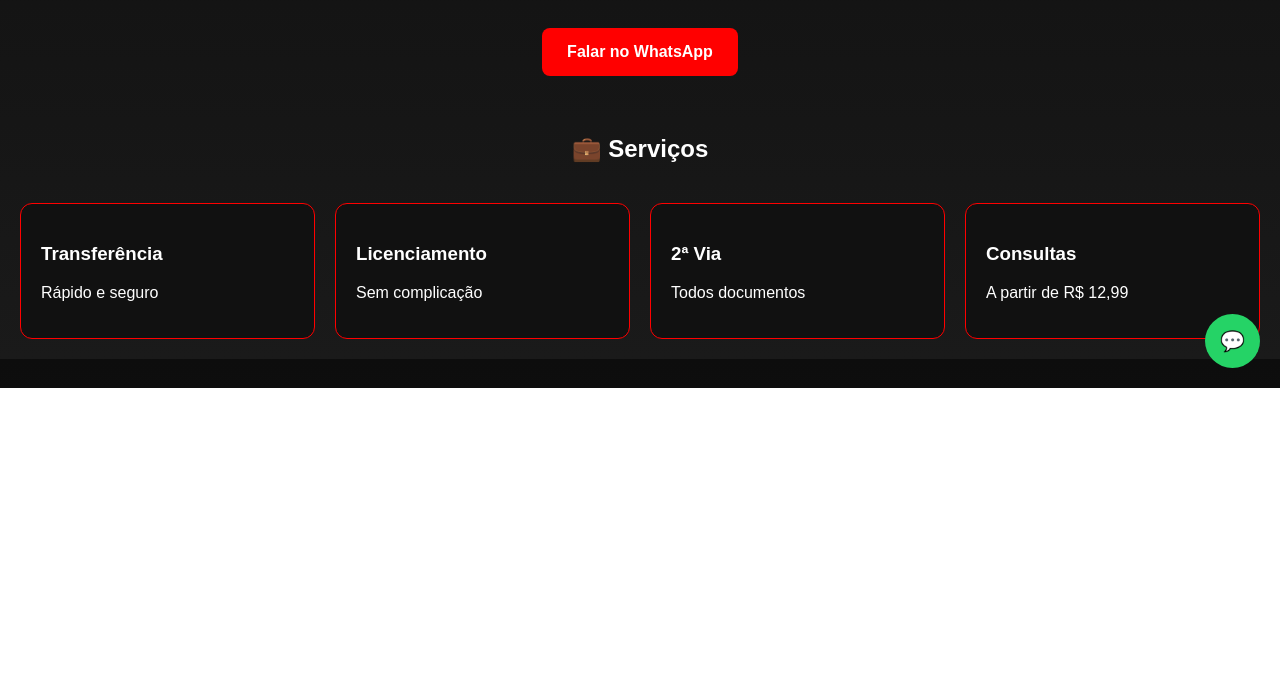
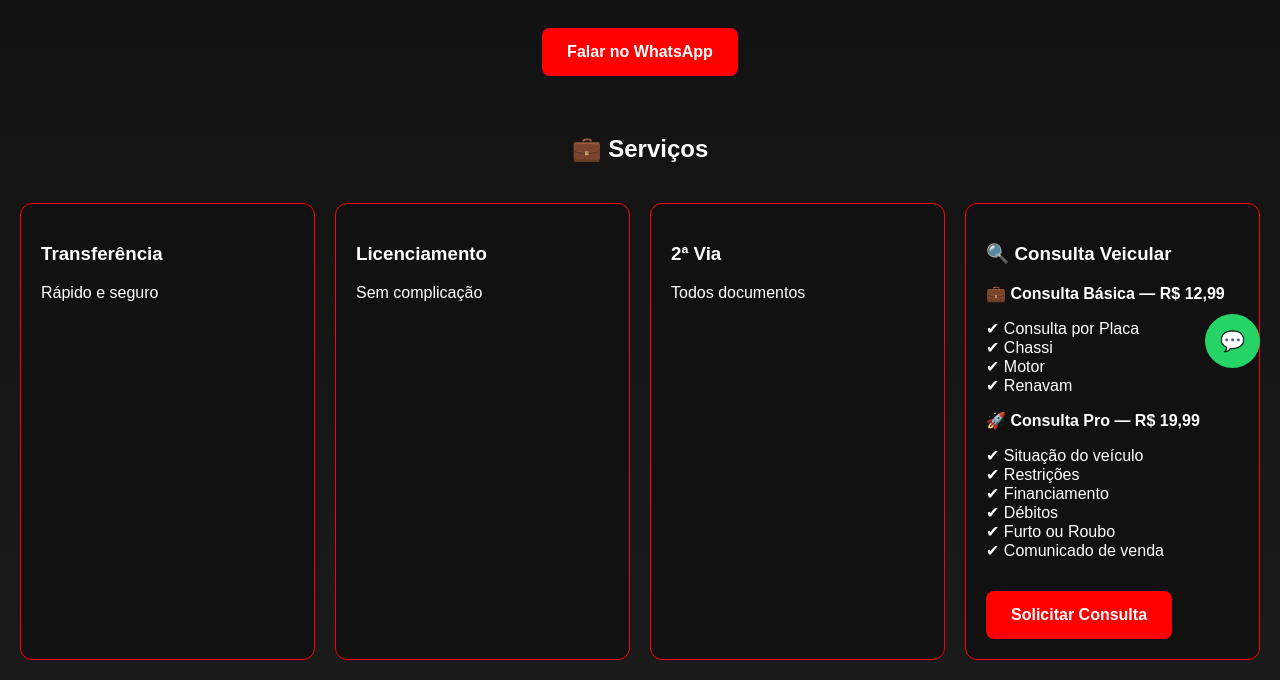
Before and after one commit to tu8853038-hue/luzimar-despachante, a plain HTML site: page index.html in a window 1280 px wide. Shown: the part 412-1092 px from the top of the page. Before the commit the page ends 800 px from the top, so only its background shows below. Drawn offline with Linux system fonts and the light colour scheme.

Commit message:
Update index.html

```diff
--- a/index.html
+++ b/index.html
@@ -105,10 +105,30 @@ h1 {
         </div>
 
         <div class="card">
-            <h3>Consultas</h3>
-            <p>A partir de R$ 12,99</p>
-        </div>
+    <h3>🔍 Consulta Veicular</h3>
 
+    <p><strong>💼 Consulta Básica — R$ 12,99</strong></p>
+    <p>
+    ✔ Consulta por Placa<br>
+    ✔ Chassi<br>
+    ✔ Motor<br>
+    ✔ Renavam
+    </p>
+
+    <p><strong>🚀 Consulta Pro — R$ 19,99</strong></p>
+    <p>
+    ✔ Situação do veículo<br>
+    ✔ Restrições<br>
+    ✔ Financiamento<br>
+    ✔ Débitos<br>
+    ✔ Furto ou Roubo<br>
+    ✔ Comunicado de venda
+    </p>
+
+    <a class="btn" href="https://wa.me/5582991503881?text=Olá%20quero%20fazer%20uma%20consulta%20veicular">
+        Solicitar Consulta
+    </a>
+</div>
     </div>
 </section>
 
```
